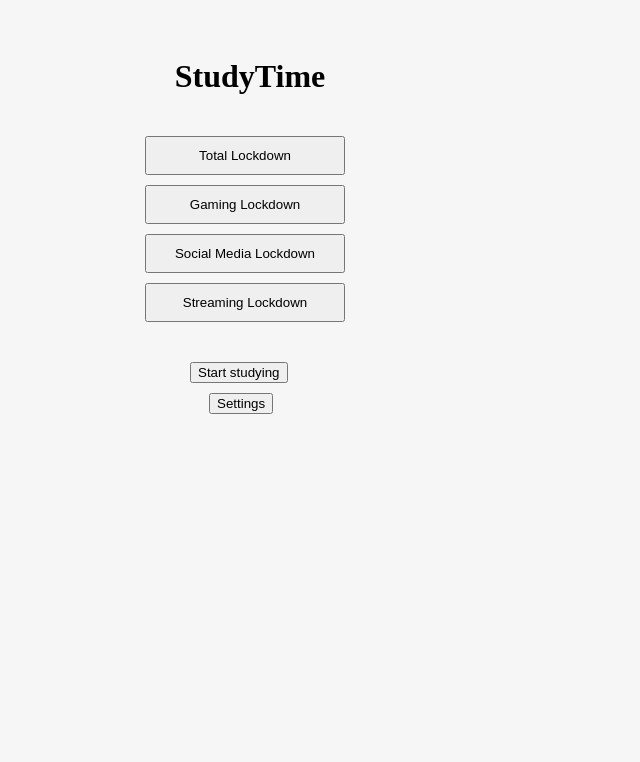
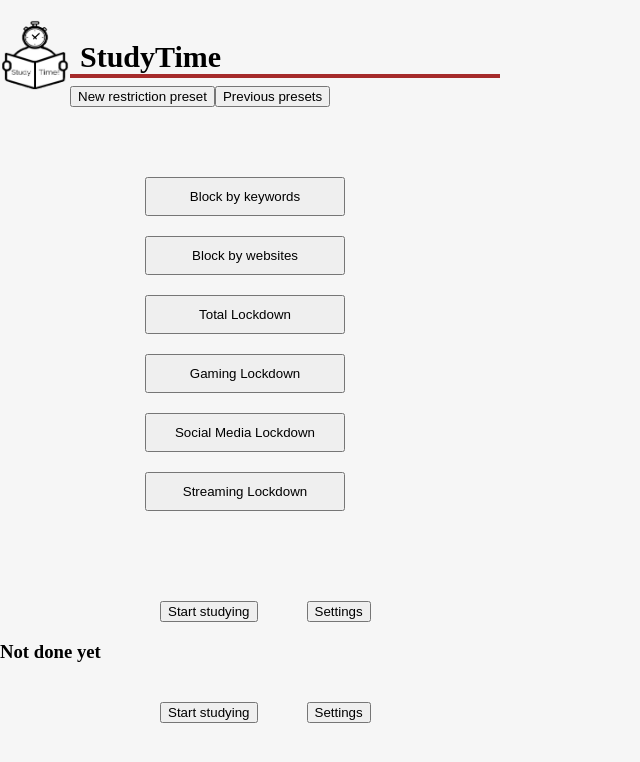
Before and after one commit to jaakulan/StudyTime, a React (Create React App) app: page / in a window 1280 px wide. Shown: the top 762 px of the page, without its empty margins (0-640 px from the left). Built offline with nearby package versions, Linux system fonts and the light colour scheme.

Commit message:
tried to add tabs and style

```diff
--- a/src/Pages/Starter/index.js
+++ b/src/Pages/Starter/index.js
@@ -1,12 +1,36 @@
 import React, { useState, useEffect } from "react";
-import styles from "./styles.module.scss";
+import styles from "./styles.module.css";
+
 
 const Starter = () => {
 
+    const [blockKeyword, changeKeyword] = useState(false);
+    const [blockWebsite, changeWebsite] = useState(false);
     const [totalLockdown, changeTotal] = useState(false);
     const [socialLockdown, changeSocial] = useState(false);
     const [gameLockdown, changeGame] = useState(false);
     const [streamLockdown, changeStream] = useState(false);
+    const [newRestriction, changeRestriction] = useState(false);
+    const [preRestriction, changePreRestriction] = useState(false);
+
+
+function changingRestriction() {
+        changeRestriction(true);
+        changePreRestriction(false);
+    }
+
+    function changingPreRestriction() {
+        changePreRestriction(true);
+        changeRestriction(false);
+    }
+
+    function changingKeyword() {
+        changeKeyword(!blockKeyword);
+    }
+
+    function changingWebsite() {
+        changeWebsite(!blockWebsite);
+    }
 
     function changingTotal() {
         changeTotal(!totalLockdown);
@@ -26,8 +50,19 @@ const Starter = () => {
 
     return (
         <div className={styles.starter}>
-            <h1 className={styles.title}>StudyTime</h1>
+            <img src="StudyTime_icon.png" alt="logo" className={styles.logo}></img>
+            <h1 className={styles.header}>StudyTime</h1>
+            <hr className={styles.headerBreak}></hr>
+
+            <div class="tab">
+              <button class="tablinks" onclick={changingRestriction}>New restriction preset</button>
+              <button class="tablinks" onclick={changingPreRestriction}>Previous presets</button>
+            </div>
+
+            <div className={`${styles.newRestrictionStyle} ${newRestriction ? styles.show : styles.noShow}`}>
                <div className={styles.checklist}>
+                   <button className={styles.items} onClick={changingKeyword}>Block by keywords</button>
+                   <button className={styles.items} onClick={changingWebsite}>Block by websites</button>
                    <button className={styles.items} onClick={changingTotal}>Total Lockdown</button>
                    <button className={styles.items} onClick={changingGame}>Gaming Lockdown</button>
                    <button className={styles.items} onClick={changingSocial}>Social Media Lockdown</button>
@@ -38,6 +73,16 @@ const Starter = () => {
                    <button className={styles.settings}>Settings </button>
                </div>
             </div>
+
+            <div className={`${styles.preRestrictionStyle} ${preRestriction ? styles.show : styles.noShow}`}>
+               <h3> Not done yet </h3>
+               <div className={styles.mainButtons}>
+                   <button className={styles.start}>Start studying</button>
+                   <button className={styles.settings}>Settings </button>
+               </div>
+            </div>
+
+        </div>
     )
 }
 
--- /dev/null
+++ b/src/Pages/Starter/styles.module.css
@@ -0,0 +1,62 @@
+.title {
+    text-align: center;
+}
+
+.checklist {
+    padding: 60px;
+    padding-left: 135px;
+}
+
+.items {
+    padding: 10px;
+    margin: 10px;
+    width: 200px;
+}
+
+.mainButtons {
+    padding-left: 160px;
+    padding-top: 20px;
+}
+
+.header{
+    position: relative;
+    top: 20px;
+    left:10px;
+    font-size: 30px;
+}
+
+.headerBreak{
+  padding: 1px;
+  height: 10px;
+}
+
+.logo{
+  float: left;
+  width: 70px;
+  height: 70px;
+}
+
+.noTimer{
+  float: right;
+  width: 70px;
+  height: 70px;
+}
+
+.settings {
+    margin-left: 49px;
+}
+
+.headerBreak{
+  height:2px;
+  border-width: 0;
+  color:brown;
+  background-color: brown;
+}
+
+.show{
+  display: inherit;
+}
+
+.noshow{
+  display: none;
+}
--- a/src/Pages/Starter/styles.module.scss
+++ /dev/null
@@ -1,31 +0,0 @@
-.title {
-    text-align: center;
-}
-
-.checklist {
-    padding: 10px;
-    padding-left: 135px;
-}
-
-.items {
-    padding: 10px;
-    margin: 10px;
-    display: block;
-    width: 200px;
-}
-
-.mainButtons {
-    padding-left: 160px;
-    padding-top: 20px;
-}
-
-.start {
-    display: block;
-    margin-left: 30px;
-    margin-bottom:10px;
-}
-
-.settings {
-    display: block;
-    margin-left: 49px;
-}
```
Also changed, not shown: src/Pages/Starter/StudyTime_icon.png (added), 1 other file (tests, documents, lock files or other folders). Lines whose indentation alone changed are shown as unchanged.
